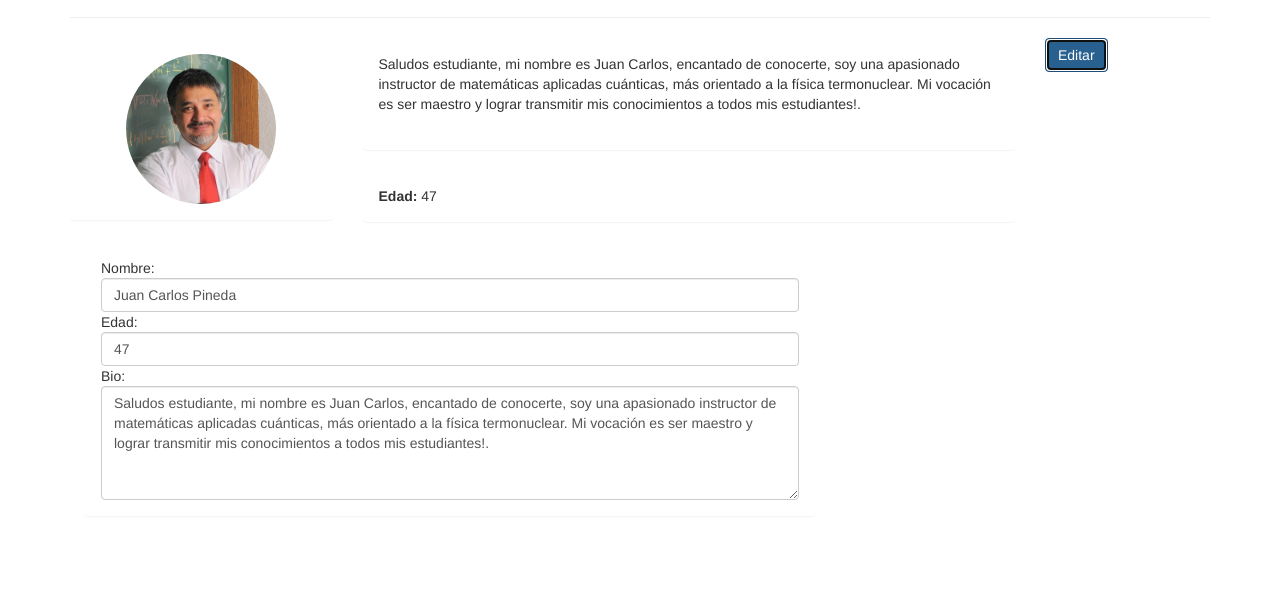
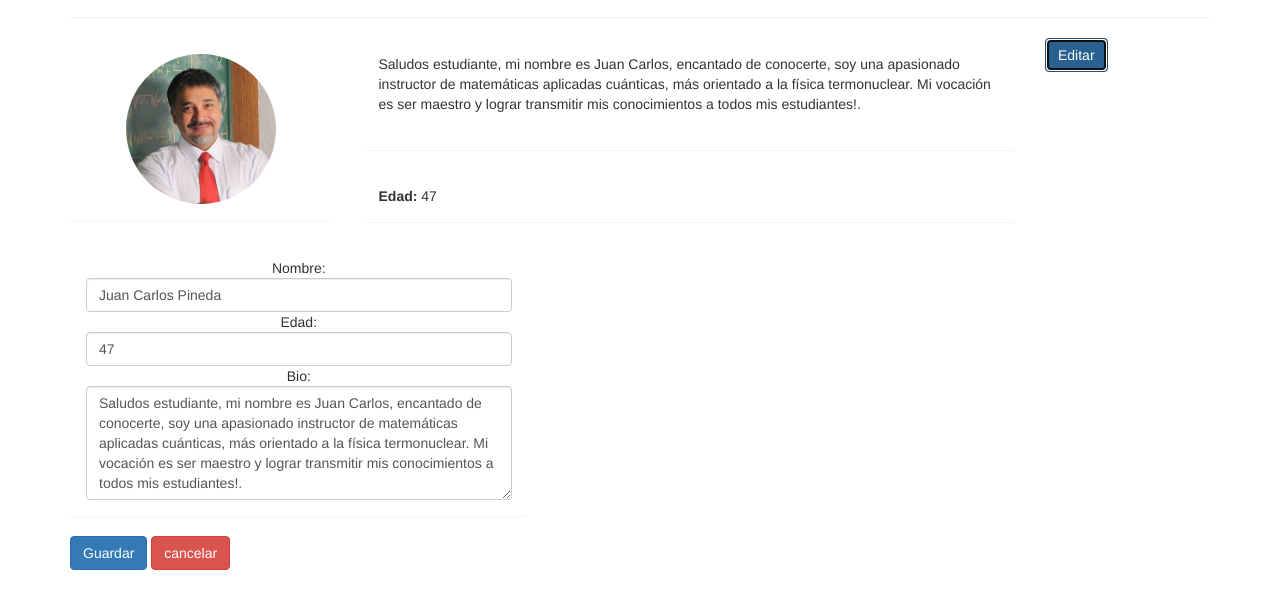
Before and after one commit to alr2301/angularJS, a plain HTML site: page angularJS/Ejercicio 02/index.html in a window 1280 px wide. Both pictures are taken after a click on the button "Editar". Shown: the part 92-700 px from the top of the page. Drawn offline with Linux system fonts and the light colour scheme.

Commit message:
Cambio en la pagina del 2 ejercicio

```diff
--- a/angularJS/Ejercicio 02/index.html
+++ b/angularJS/Ejercicio 02/index.html
@@ -58,14 +58,39 @@
 
                 </div>
 
+                 <div class="row" ng-show="mostrarCaja">
+
+                    <!-- Div que contiene la imagen del profesor -->
+                    <div class="col-sm-5">
+                        <section class="panel">
+                            <div class="panel-body" align="center">
+                                Nombre:
+                               <input type="text" class="form-control" ng-model="editando.nombre">
+
+                                 Edad:
+                               <input type="text" class="form-control" ng-model="editando.edad">
+                                Bio:
+                               <textarea type="text" class="form-control" ng-model="editando.bio" rows="5"></textarea>
+
+                            </div>
+                        </section>
+                    </div>
 
 
 
 
+                </div>
+
+                  <div class="row" ng-show="mostrarCaja">
+                     <div class="col-sm-2">
+                                 <button class="btn btn-primary" ng-click="Guardar()">Guardar</button>
+                                <button class="btn btn-danger" ng-click="Cancelar()">cancelar</button>
+                    </div>
+                </div>
 
 
 
-                      <div class="col-sm-8">
+                    <!--  <div class="col-sm-8">
                         <section class="panel">
                             <div class="panel-body">
 
@@ -82,7 +107,7 @@
                                 <button class="btn btn-danger" ng-click="Cancelar()">cancelar</button>
                             </div>
                         </section>
-                      </div>
+                      </div>  -->
 
 
 
```
